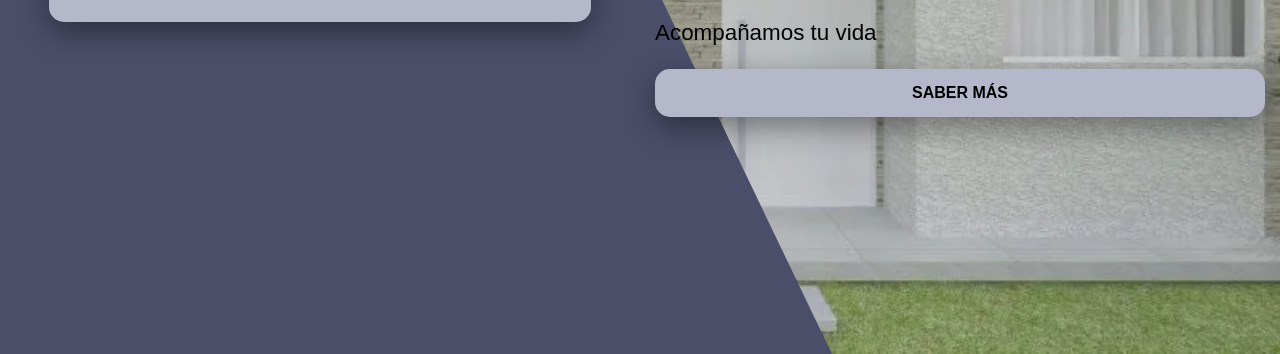
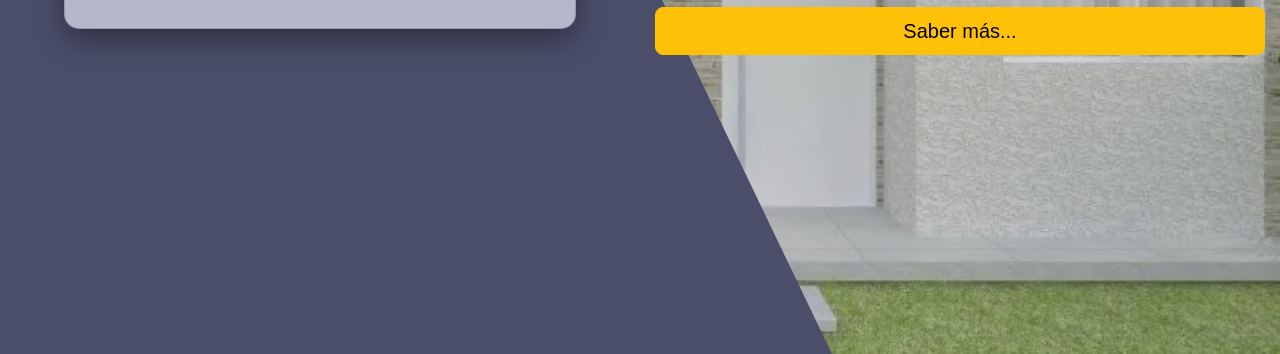
Before and after one commit to AnsVeron/Desafio-12, a plain HTML site: page index.html in a window 1280 px wide. Shown: the part 446-800 px from the top of the page. Drawn offline with nearby package versions, Linux system fonts and the light colour scheme; a web font is replaced by a local one.

Commit message:
actualizacion hecha por el profe

```diff
--- a/index.html
+++ b/index.html
@@ -8,10 +8,18 @@
 
     <title>Queen Studio</title>
 
-    <link rel="stylesheet" href="./css/style.css">
+      <!-- favicon queen -->
 
     <link rel="icon" type="image/png" href="./img/favicon16.png" sizes="16x16">
     <link rel="icon" type="image/png" href="./img/favicon32.png" sizes="32x32">
+
+    <!-- enlace bootstrap -->
+   <link href="https://cdn.jsdelivr.net/npm/bootstrap@5.3.7/dist/css/bootstrap.min.css" rel="stylesheet" integrity="sha384-LN+7fdVzj6u52u30Kp6M/trliBMCMKTyK833zpbD+pXdCLuTusPj697FH4R/5mcr" crossorigin="anonymous">
+
+    <!-- enlace css -->
+
+    <link rel="stylesheet" href="./css/style.css">
+
 
 </head>
 
@@ -38,11 +46,22 @@
         <section class="primary">
             <h1>Queen Studio</h1>
             <p>Acompañamos tu vida</p>
-            <a href="#">Saber más</a>
+
+                   <!-- boton agregado con bootstrap -->
+
+            <div class="d-grid">
+            <button class="btn btn-warning btn-lg" type="button">Saber más...</button>
+
+            </div>
+
+
         </section>
     </main>
 
 
+
+<!-- enlace js bootstrap -->
+ <script src="https://cdn.jsdelivr.net/npm/bootstrap@5.3.7/dist/js/bootstrap.bundle.min.js" integrity="sha384-ndDqU0Gzau9qJ1lfW4pNLlhNTkCfHzAVBReH9diLvGRem5+R9g2FzA8ZGN954O5Q" crossorigin="anonymous"></script>
 </body>
 
 </html>
```
Also changed, not shown: hacer.txt (added), 1 other file.
